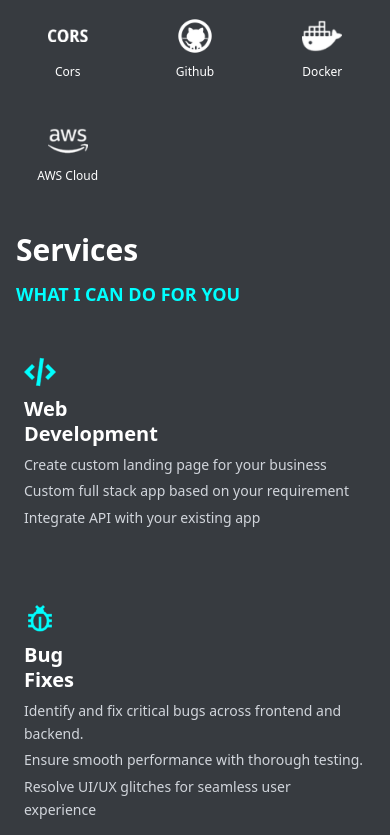
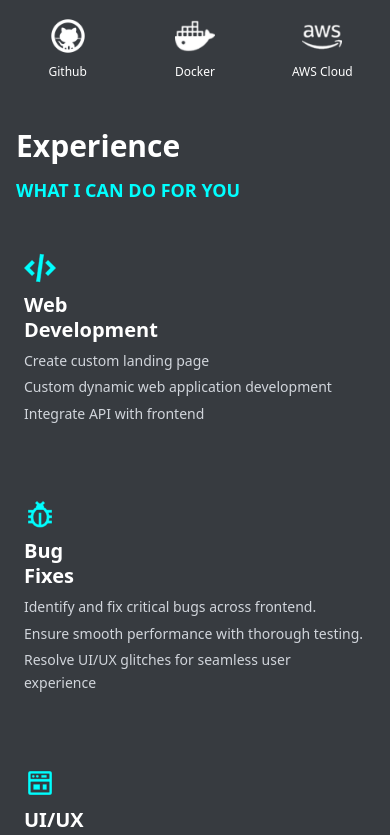
Before and after one commit to deshmukh-ajinkya/ad-portfolio, a React (Vite) app: page / in a window 390 px wide. Shown: the part 1280-2115 px from the top of the page. Built offline with nearby package versions, Linux system fonts and the light colour scheme.

Commit message:
fix: improvements added

```diff
--- a/src/components/Content.jsx
+++ b/src/components/Content.jsx
@@ -8,7 +8,6 @@ import Js from "/js.png";
 import Ts from "/ts.png";
 import ReactImg from "/react.png";
 import ReduxImg from "/redux.png";
-import Router from "/reactrouter.png";
 import NextJs from "/nextjs.png";
 import Mongodb from "/mongodb.png";
 import Express from "/express.png";
@@ -24,7 +23,7 @@ import Code from "/code.png";
 import Bug from "/bug.png";
 import Web from "/web.png";
 import Deploy from "/deployment.png";
-import Portfolio_template from "/portfolio_template.png";
+import Landing_Page from "/landing_page.png";
 import Demo from "/external.png";
 import Node_Package_Analyzer from "/npa.png";
 import Quickblog from "/quickblog.png";
@@ -42,7 +41,6 @@ function Content() {
     { name: "TypeScript", icon: Ts },
     { name: "React.Js", icon: ReactImg },
     { name: "Redux", icon: ReduxImg },
-    { name: "React Router", icon: Router },
     { name: "Next.js", icon: NextJs },
     { name: "MongoDB", icon: Mongodb },
     { name: "Express", icon: Express },
@@ -123,7 +121,7 @@ function Content() {
       {/* Services Section */}
       <section id="Services" className="mb-12 md:mb-16 overflow-hidden">
         <header>
-          <h1 className="text-3xl sm:text-4xl font-bold">Services</h1>
+          <h1 className="text-3xl sm:text-4xl font-bold">Experience</h1>
           <h2 className="text-lg sm:text-xl font-bold text-purecyan mt-3 sm:mt-4">
             WHAT I CAN DO FOR YOU
           </h2>
@@ -135,16 +133,16 @@ function Content() {
               icon: Code,
               title: ["Web", "Development"],
               desc: [
-                "Create custom landing page for your business",
-                "Custom full stack app based on your requirement",
-                "Integrate API with your existing app",
+                "Create custom landing page",
+                "Custom dynamic web application development",
+                "Integrate API with frontend",
               ],
             },
             {
               icon: Bug,
               title: ["Bug", "Fixes"],
               desc: [
-                "Identify and fix critical bugs across frontend and backend.",
+                "Identify and fix critical bugs across frontend.",
                 "Ensure smooth performance with thorough testing.",
                 "Resolve UI/UX glitches for seamless user experience",
               ],
@@ -209,9 +207,9 @@ function Content() {
               img: Node_Package_Analyzer,
             },
             {
-              title: "IT Professional Portfolio Template",
-              link: "https://deshmukh-ajinkya.github.io/portfolio/",
-              img: Portfolio_template,
+              title: "Event Booking UI/UX",
+              link: "https://www.figma.com/design/Z4vFsyMeRAEZLODh7E489Q/Event-Booking?node-id=0-1&t=ulyIcaomb0YsVxsx-1",
+              img: Landing_Page,
             },
           ].map((item, i) => (
             <div key={i}>
@@ -247,7 +245,7 @@ function Content() {
           <div className="flex flex-col gap-4 pt-4 text-sm sm:text-base">
             {[
               { label: "Email", value: "ajinkya.deshmukh.webdev@gmail.com" },
-              { label: "Phone", value: "+91-9371995977" },
+              { label: "Phone", value: "+91-7719950703" },
               { label: "Country", value: "India" },
             ].map((item, idx) => (
               <div key={idx} className="flex flex-wrap gap-x-4 w-full">
@@ -280,7 +278,7 @@ function Content() {
           />
 
           <div className="flex justify-end mt-2">
-            <button className="mb-8 sm:mb-0 border border-purecyan text-white px-4 py-2 w-48 rounded-lg hover:bg-purecyan hover:text-black transition">
+            <button className="mb-8 sm:mb-0 border border-purecyan text-white font-bold px-4 py-2 w-48 rounded-lg hover:bg-purecyan hover:text-black transition">
               Send
             </button>
           </div>
```
